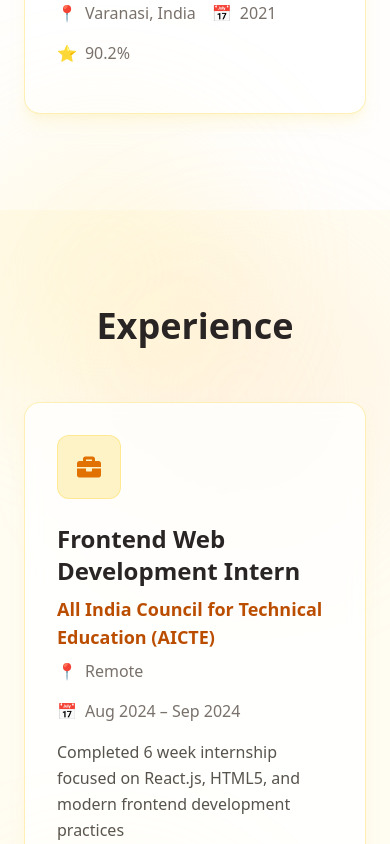
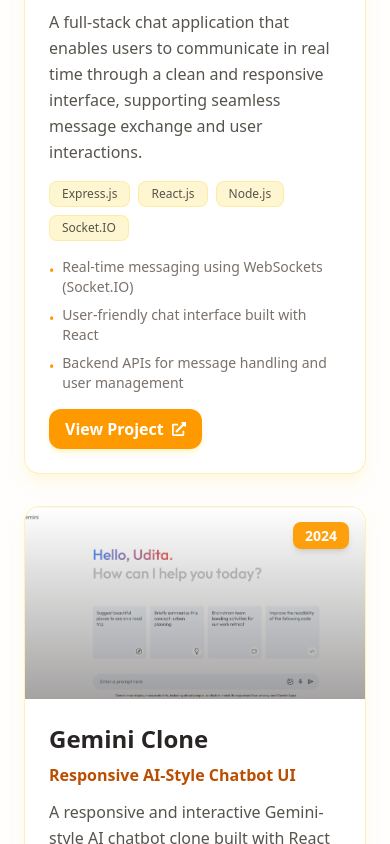
Before and after one commit to udita1294/Portfolio, a React (Vite) app: page / in a window 390 px wide. Shown: the part 6560-7404 px from the top of the page. Built offline with nearby package versions, Linux system fonts and the light colour scheme.

Commit message:
modified the porfolio UI

```diff
--- a/src/App.jsx
+++ b/src/App.jsx
@@ -16,10 +16,8 @@
       <Hero />
       <About />
       <Skills />
+      <Projects />
       <Education />
-      <Experience />
-      <Projects />
-      <Certifications />
       <Contact />
       <Footer />
     </div>
--- a/src/components/Certifications.jsx
+++ /dev/null
@@ -1,112 +0,0 @@
-import { motion } from 'framer-motion';
-import { FaAward, FaTrophy } from 'react-icons/fa';
-
-const Certifications = () => {
-  const certifications = [
-    {
-      title: "AWS Certified Cloud Practitioner",
-      issuer: "Amazon Web Services",
-      icon: <FaAward className="text-2xl" />
-    },
-    {
-      title: "Database Programming with SQL",
-      issuer: "Oracle Academy",
-      icon: <FaAward className="text-2xl" />
-    },
-    {
-      title: "Full Stack Web Development Internship",
-      issuer: "Microsoft Learn Student Ambassadors, KIET",
-      icon: <FaAward className="text-2xl" />
-    }
-  ];
-
-  const achievements = [
-    {
-      title: "Departmental Winner",
-      event: "Innotech Technical Event",
-      location: "KIET Ghaziabad",
-      icon: <FaTrophy className="text-2xl" />
-    },
-    {
-      title: "Participant",
-      event: "NexGen Hacks Hackathon",
-      location: "RKGIT Ghaziabad",
-      icon: <FaTrophy className="text-2xl" />
-    }
-  ];
-
-  return (
-    <section id="certifications" className="relative py-24 bg-amber-50/50">
-      {/* Background effects */}
-      <div className="pointer-events-none absolute -top-20 -left-10 h-72 w-72 rounded-full bg-amber-200/20 blur-3xl" />
-      <div className="pointer-events-none absolute bottom-0 right-0 h-72 w-72 rounded-full bg-orange-200/20 blur-3xl" />
-
-      <div className="relative mx-auto max-w-6xl px-6">
-        {/* Certifications */}
-        <motion.h2
-          className="text-4xl md:text-5xl font-extrabold text-stone-800 text-center mb-14"
-          initial={{ opacity: 0, y: -20 }}
-          whileInView={{ opacity: 1, y: 0 }}
-          transition={{ duration: 0.6 }}
-          viewport={{ once: true }}
-        >
-          Certifications & Achievements
-        </motion.h2>
-
-        <div className="mb-16">
-          <h3 className="text-2xl font-bold text-stone-800 mb-8 text-center">Certifications & Courses</h3>
-          <div className="grid md:grid-cols-3 gap-6">
-            {certifications.map((cert, index) => (
-              <motion.div
-                key={index}
-                className="relative rounded-2xl border border-amber-200/60 bg-white/80 backdrop-blur-sm p-6 shadow-lg shadow-amber-100/50 text-center"
-                initial={{ opacity: 0, y: 40 }}
-                whileInView={{ opacity: 1, y: 0 }}
-                transition={{ duration: 0.6, delay: index * 0.1 }}
-                viewport={{ once: true }}
-              >
-                <div className="w-16 h-16 rounded-xl bg-amber-100 border border-amber-200/80 flex items-center justify-center text-amber-600 mx-auto mb-4">
-                  {cert.icon}
-                </div>
-                <h4 className="text-lg font-bold text-stone-800 mb-2">{cert.title}</h4>
-                <p className="text-stone-500 text-sm">{cert.issuer}</p>
-              </motion.div>
-            ))}
-          </div>
-        </div>
-
-        {/* Achievements */}
-        <div>
-          <h3 className="text-2xl font-bold text-stone-800 mb-8 text-center">Achievements & Extracurricular Activities</h3>
-          <div className="grid md:grid-cols-2 gap-6">
-            {achievements.map((achievement, index) => (
-              <motion.div
-                key={index}
-                className="relative rounded-2xl border border-amber-200/60 bg-white/80 backdrop-blur-sm p-6 shadow-lg shadow-amber-100/50"
-                initial={{ opacity: 0, y: 40 }}
-                whileInView={{ opacity: 1, y: 0 }}
-                transition={{ duration: 0.6, delay: index * 0.1 }}
-                viewport={{ once: true }}
-              >
-                <div className="flex gap-4">
-                  <div className="flex-shrink-0">
-                    <div className="w-16 h-16 rounded-xl bg-yellow-100 border border-yellow-200/80 flex items-center justify-center text-amber-600">
-                      {achievement.icon}
-                    </div>
-                  </div>
-                  <div className="flex-1">
-                    <h4 className="text-lg font-bold text-stone-800 mb-1">{achievement.title}</h4>
-                    <p className="text-amber-700 font-semibold mb-1">{achievement.event}</p>
-                    <p className="text-stone-500 text-sm">{achievement.location}</p>
-                  </div>
-                </div>
-              </motion.div>
-            ))}
-          </div>
-        </div>
-      </div>
-    </section>
-  );
-};
-
-export default Certifications;
--- a/src/components/Experience.jsx
+++ /dev/null
@@ -1,77 +0,0 @@
-import { motion } from 'framer-motion';
-import { FaBriefcase } from 'react-icons/fa';
-
-const Experience = () => {
-  const experiences = [
-    {
-      company: "All India Council for Technical Education (AICTE)",
-      position: "Frontend Web Development Intern",
-      location: "Remote",
-      period: "Aug 2024 – Sep 2024",
-      description: "Completed 6 week internship focused on React.js, HTML5, and modern frontend development practices",
-      icon: <FaBriefcase className="text-2xl" />
-    }
-  ];
-
-  return (
-    <section id="experience" className="relative py-24 bg-amber-50/50">
-      {/* Background effects */}
-      <div className="pointer-events-none absolute -top-20 -left-10 h-72 w-72 rounded-full bg-amber-200/20 blur-3xl" />
-      <div className="pointer-events-none absolute top-10 right-0 h-72 w-72 rounded-full bg-orange-200/20 blur-3xl" />
-
-      <div className="relative mx-auto max-w-6xl px-6">
-        <motion.h2
-          className="text-4xl md:text-5xl font-extrabold text-stone-800 text-center mb-14"
-          initial={{ opacity: 0, y: -20 }}
-          whileInView={{ opacity: 1, y: 0 }}
-          transition={{ duration: 0.6 }}
-          viewport={{ once: true }}
-        >
-          Experience
-        </motion.h2>
-
-        <div className="space-y-8">
-          {experiences.map((exp, index) => (
-            <motion.div
-              key={index}
-              className="relative rounded-2xl border border-amber-200/60 bg-white/80 backdrop-blur-sm p-8 shadow-lg shadow-amber-100/50"
-              initial={{ opacity: 0, y: 40 }}
-              whileInView={{ opacity: 1, y: 0 }}
-              transition={{ duration: 0.6, delay: index * 0.2 }}
-              viewport={{ once: true }}
-            >
-              <div className="flex flex-col md:flex-row gap-6">
-                {/* Icon */}
-                <div className="flex-shrink-0">
-                  <div className="w-16 h-16 rounded-xl bg-amber-100 border border-amber-200/80 flex items-center justify-center text-amber-600">
-                    {exp.icon}
-                  </div>
-                </div>
-
-                {/* Content */}
-                <div className="flex-1">
-                  <h3 className="text-2xl font-bold text-stone-800 mb-2">{exp.position}</h3>
-                  <p className="text-lg text-amber-700 font-semibold mb-2">{exp.company}</p>
-                  <div className="flex flex-wrap gap-4 text-stone-500 mb-4">
-                    <span className="flex items-center gap-2">
-                      <span className="text-amber-500">📍</span>
-                      {exp.location}
-                    </span>
-                    <span className="flex items-center gap-2">
-                      <span className="text-amber-500">📅</span>
-                      {exp.period}
-                    </span>
-                  </div>
-
-                  <p className="text-stone-600 leading-relaxed">{exp.description}</p>
-                </div>
-              </div>
-            </motion.div>
-          ))}
-        </div>
-      </div>
-    </section>
-  );
-};
-
-export default Experience;
--- a/src/components/Navbar.jsx
+++ b/src/components/Navbar.jsx
@@ -12,10 +12,8 @@
       <div className="hidden md:flex space-x-6 text-stone-600">
         <a href="#about" className="hover:text-amber-600 transition">About</a>
         <a href="#skills" className="hover:text-amber-600 transition">Skills</a>
+        <a href="#projects" className="hover:text-amber-600 transition">Projects</a>
         <a href="#education" className="hover:text-amber-600 transition">Education</a>
-        <a href="#experience" className="hover:text-amber-600 transition">Experience</a>
-        <a href="#projects" className="hover:text-amber-600 transition">Projects</a>
-        <a href="#certifications" className="hover:text-amber-600 transition">Achievements</a>
         <a href="#contact" className="hover:text-amber-600 transition">Contact</a>
       </div>
       <div className="md:hidden text-stone-600">
--- a/src/data/projects.js
+++ b/src/data/projects.js
@@ -1,5 +1,7 @@
 import project1 from '../assets/project1.png';
 import project2 from '../assets/project2.png';
+import project3 from '../assets/project3.png';
+import project4 from '../assets/project4.png';
 
 const projects = [
   {
@@ -24,7 +26,7 @@
     name: "Restaurant Management Application",
     subtitle: "Full-Stack MERN Application",
     description: "Complete restaurant management web application with separate user and admin interfaces.",
-    year: "2024",
+    year: "2025",
     image: project2,
     link: "https://restaurant-app-i9xw.onrender.com",
     technologies: ["MongoDB", "Express.js", "React.js", "Node.js"],
@@ -35,7 +37,39 @@
       "Real-time order monitoring",
       "Separate user and admin interfaces"
     ]
-  }
+  },
+  {
+  name: "Chat Application",
+  subtitle: "Real-Time Communication Web App",
+  description: "A full-stack chat application that enables users to communicate in real time through a clean and responsive interface, supporting seamless message exchange and user interactions.",
+  year: "2025",
+  image: project4,
+  link: "https://github.com/udita1294/Chat_App",
+  technologies: ["Express.js", "React.js", "Node.js", "Socket.IO"],
+  features: [
+    "Real-time messaging using WebSockets (Socket.IO)",
+    "User-friendly chat interface built with React",
+    "Backend APIs for message handling and user management",
+    "Persistent chat storage using MongoDB",
+    "Scalable MERN architecture suitable for multi-user communication"
+  ]
+},
+  {
+  name: "Gemini Clone",
+  subtitle: "Responsive AI-Style Chatbot UI",
+  description: "A responsive and interactive Gemini-style AI chatbot clone built with React that features a smooth conversational UI and can be extended to integrate real AI APIs for dynamic responses.",
+  year: "2024",
+  image: project3,
+  link: "https://gemini-clone-tan-eight.vercel.app",
+  technologies: ["React", "React Router", "TailwindCSS", "JavaScript"],
+  features: [
+    "Clean and responsive chat interface inspired by modern AI assistants",
+    "Smooth typing animation for realistic conversational feel",
+    "Simulated AI responses with structure ready for real API integration",
+    "Built with reusable React components and state management",
+    "Easily extendable to hook up actual AI services (e.g., OpenAI or Gemini APIs)"
+  ]
+}
 ];
 
 export default projects;
```
Also changed, not shown: src/assets/project4.png (added).
